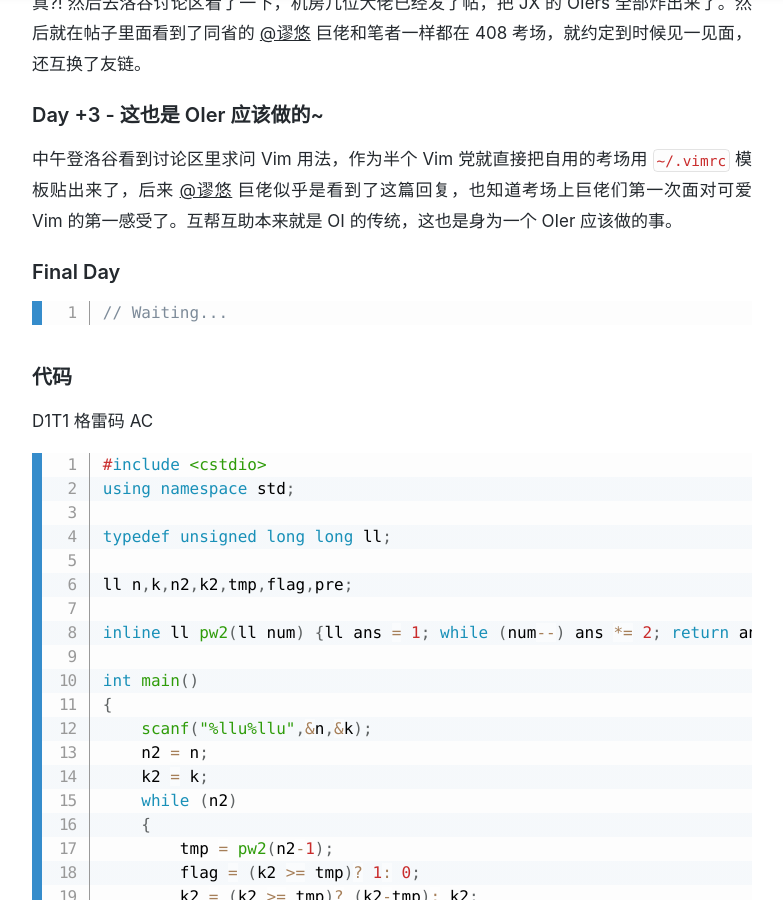
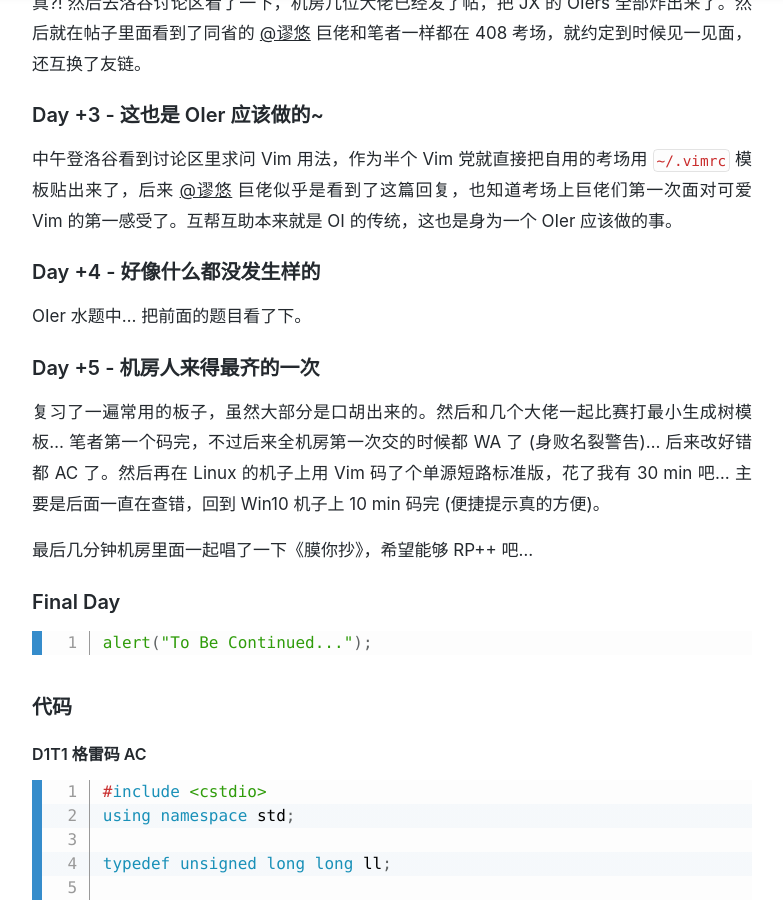
Before and after one commit to BillZhou233/WebpageTest, a Jekyll site: the page built from _posts/2019-11-23-2019csp2.md, in a window 1280 px wide and 900 px high, scrolled down 4157 px. Shown: the whole window, without its empty margins (248-1031 px from the left). Built offline with Jekyll 4.4.1, drawn with Linux system fonts in a browser that asks for light colours; nearby versions of some CDN libraries; comment, search, counter and statistics services are not loaded; a style sheet for code colours, icons or effects is not loaded; some of the changed text lies outside the part shown.

Commit message:
Update 2019-11-23-2019csp2.md

````diff
--- a/_posts/2019-11-23-2019csp2.md
+++ b/_posts/2019-11-23-2019csp2.md
@@ -67,15 +67,25 @@
 
 中午登洛谷看到讨论区里求问 Vim 用法，作为半个 Vim 党就直接把自用的考场用 `~/.vimrc` 模板贴出来了，后来 [@谬悠](https://www.luogu.org/user/234271) 巨佬似乎是看到了这篇回复，也知道考场上巨佬们第一次面对可爱 Vim 的第一感受了。互帮互助本来就是 OI 的传统，这也是身为一个 OIer 应该做的事。
 
+### Day +4 - 好像什么都没发生样的
+
+OIer 水题中... 把前面的题目看了下。
+
+### Day +5 - 机房人来得最齐的一次
+
+复习了一遍常用的板子，虽然大部分是口胡出来的。然后和几个大佬一起比赛打最小生成树模板... 笔者第一个码完，不过后来全机房第一次交的时候都 WA 了 (身败名裂警告)... 后来改好错都 AC 了。然后再在 Linux 的机子上用 Vim 码了个单源短路标准版，花了我有 30 min 吧... 主要是后面一直在查错，回到 Win10 机子上 10 min 码完 (便捷提示真的方便)。
+
+最后几分钟机房里面一起唱了一下《膜你抄》，希望能够 RP++ 吧...
+
 ### Final Day
 
-```cpp
-// Waiting...
+```javascript
+alert("To Be Continued...");
 ```
 
 ### 代码
 
-D1T1 格雷码 AC
+#### D1T1 格雷码 AC
 
 ```cpp
 #include <cstdio>
@@ -107,7 +117,7 @@
 }
 ```
 
-D2T1 卫宫家今天的饭 32pts
+#### D2T1 卫宫家今天的饭 32pts
 
 ```cpp
 #include <cstdio>
@@ -148,14 +158,26 @@
 }
 ```
 
+#### Final Day
+
+待补充，先报下字节数，如果最后收到的版本和这里有出入就...
+
+```
+T1 date.cpp 1097B
+T2 sum.cpp 1024B
+T3 grid.cpp 1396B
+T4 walk.cpp 531B
+T5 heap.cpp 615B
+```
+
 ### 致谢  (排名不分先后，想到什么写什么)
 
 - 一直支持我 OI 生涯的教练、大佬们
 - [@谬悠](https://www.luogu.org/user/234271) 巨佬
-- 我的笔电和机房的电脑
+- 我的笔电、机房的电脑和我的手机
 - Vim 作者和 gedit 作者 (两款都是考场上优秀的编辑器)
-- Microsoft Corp.  (VSCode 大法好，笔者编辑这篇 Markdown 的编辑器之一)
-- KDE  (Kate 编辑器，也是编辑这篇 Markdown 的编辑器)
+- Microsoft Corp. (VSCode 大法好，笔者编辑这篇 Markdown 的编辑器之一)
+- KDE (Kate 编辑器，也是编辑这篇 Markdown 的编辑器)
 - [路过图床](https://imgchr.com/)
 
 ### 花絮
````
